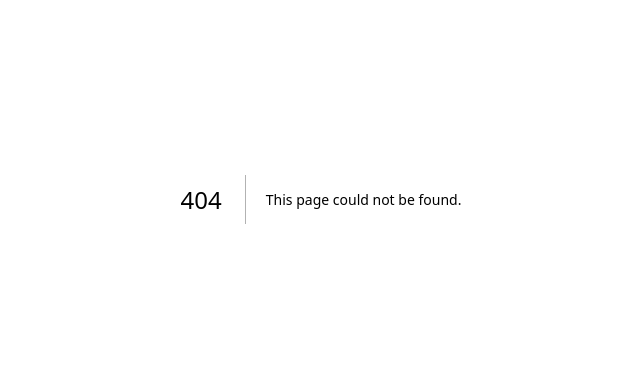
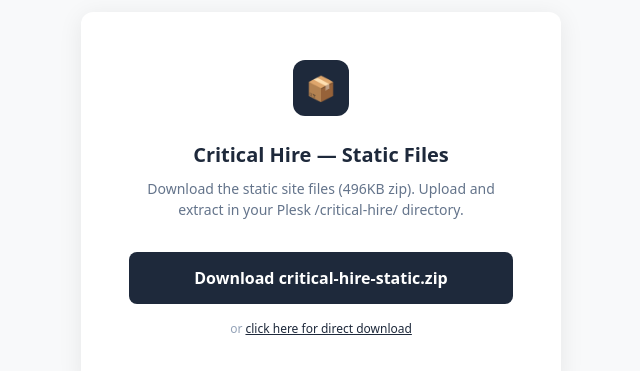
Before and after one commit to Optitude-AI/critical-hire, a Next.js app: page /critical-hire/download in a window 1280 px wide. Before the commit this address had no page. Shown: the part 201-572 px from the top of the page, without its empty margins (319-959 px from the left). Built offline with nearby package versions, Linux system fonts and the light colour scheme.

Commit message:
dd44dc2c-8b55-4224-ba07-3451b27b02fa

```diff
--- /dev/null
+++ b/src/app/download/page.tsx
@@ -0,0 +1,89 @@
+'use client'
+
+import { useEffect, useState } from 'react'
+
+export default function DownloadPage() {
+  const [loading, setLoading] = useState(false)
+
+  const handleDownload = async () => {
+    setLoading(true)
+    try {
+      const response = await fetch('/critical-hire/critical-hire-static.zip')
+      const blob = await response.blob()
+      const url = URL.createObjectURL(blob)
+      const a = document.createElement('a')
+      a.href = url
+      a.download = 'critical-hire-static.zip'
+      document.body.appendChild(a)
+      a.click()
+      document.body.removeChild(a)
+      URL.revokeObjectURL(url)
+    } catch (e) {
+      alert('Download failed. Please try the direct link below.')
+    }
+    setLoading(false)
+  }
+
+  return (
+    <div style={{
+      minHeight: '100vh',
+      display: 'flex',
+      alignItems: 'center',
+      justifyContent: 'center',
+      fontFamily: 'system-ui, -apple-system, sans-serif',
+      background: '#f8f9fa'
+    }}>
+      <div style={{
+        background: 'white',
+        borderRadius: '12px',
+        padding: '48px',
+        maxWidth: '480px',
+        width: '90%',
+        boxShadow: '0 4px 24px rgba(0,0,0,0.08)',
+        textAlign: 'center'
+      }}>
+        <div style={{
+          width: '56px',
+          height: '56px',
+          borderRadius: '12px',
+          background: '#1e293b',
+          display: 'flex',
+          alignItems: 'center',
+          justifyContent: 'center',
+          margin: '0 auto 24px',
+          fontSize: '24px'
+        }}>
+          📦
+        </div>
+        <h1 style={{ fontSize: '20px', fontWeight: 'bold', color: '#1e293b', marginBottom: '8px' }}>
+          Critical Hire — Static Files
+        </h1>
+        <p style={{ fontSize: '14px', color: '#64748b', marginBottom: '32px', lineHeight: '1.5' }}>
+          Download the static site files (496KB zip). Upload and extract in your Plesk /critical-hire/ directory.
+        </p>
+        <button
+          onClick={handleDownload}
+          disabled={loading}
+          style={{
+            width: '100%',
+            padding: '14px 24px',
+            background: '#1e293b',
+            color: 'white',
+            border: 'none',
+            borderRadius: '8px',
+            fontSize: '16px',
+            fontWeight: '600',
+            cursor: loading ? 'wait' : 'pointer',
+            opacity: loading ? 0.7 : 1,
+            marginBottom: '16px'
+          }}
+        >
+          {loading ? 'Downloading...' : 'Download critical-hire-static.zip'}
+        </button>
+        <p style={{ fontSize: '12px', color: '#94a3b8' }}>
+          or <a href="/critical-hire/critical-hire-static.zip" style={{ color: '#1e293b', textDecoration: 'underline' }}>click here for direct download</a>
+        </p>
+      </div>
+    </div>
+  )
+}
```
